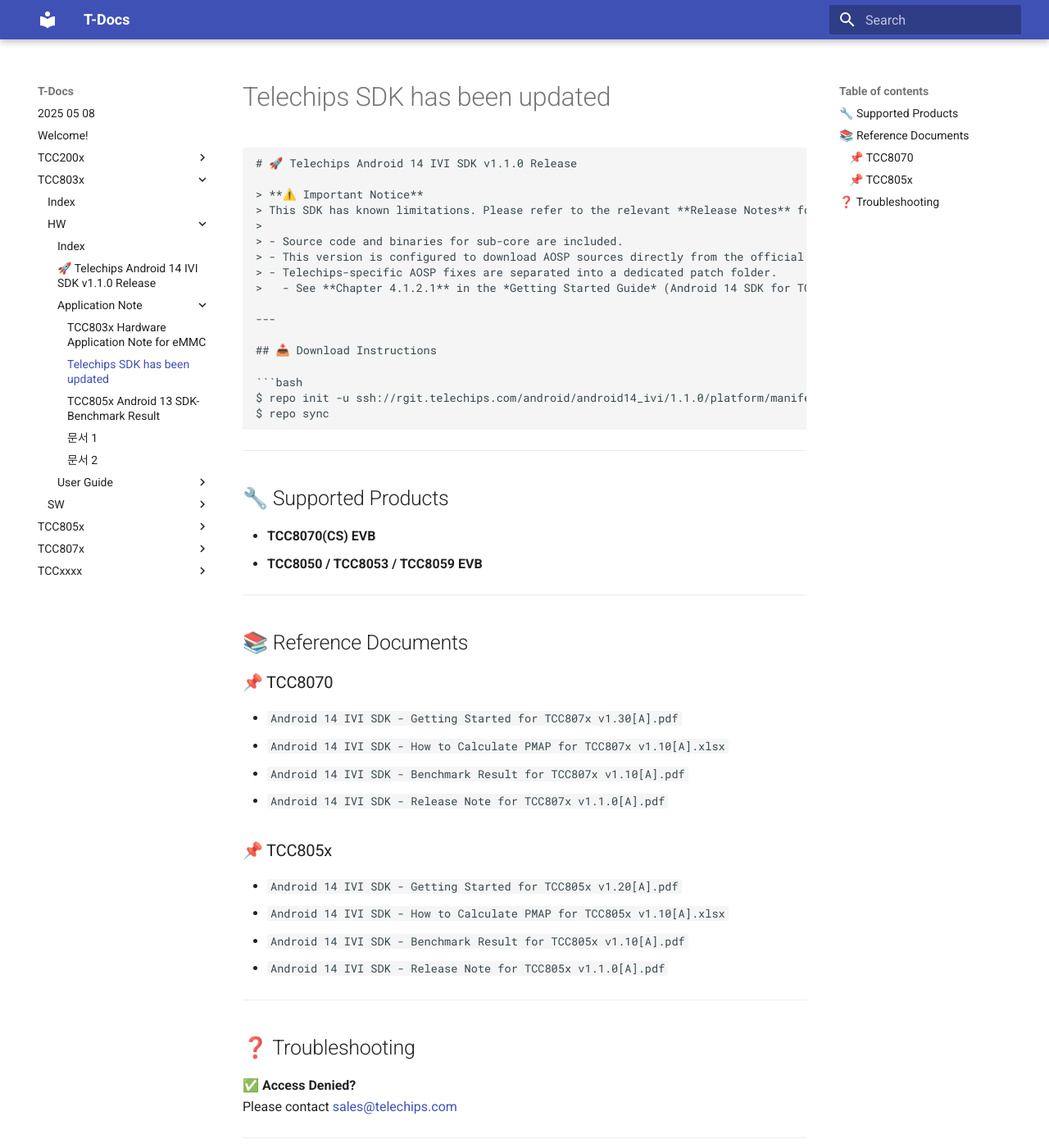
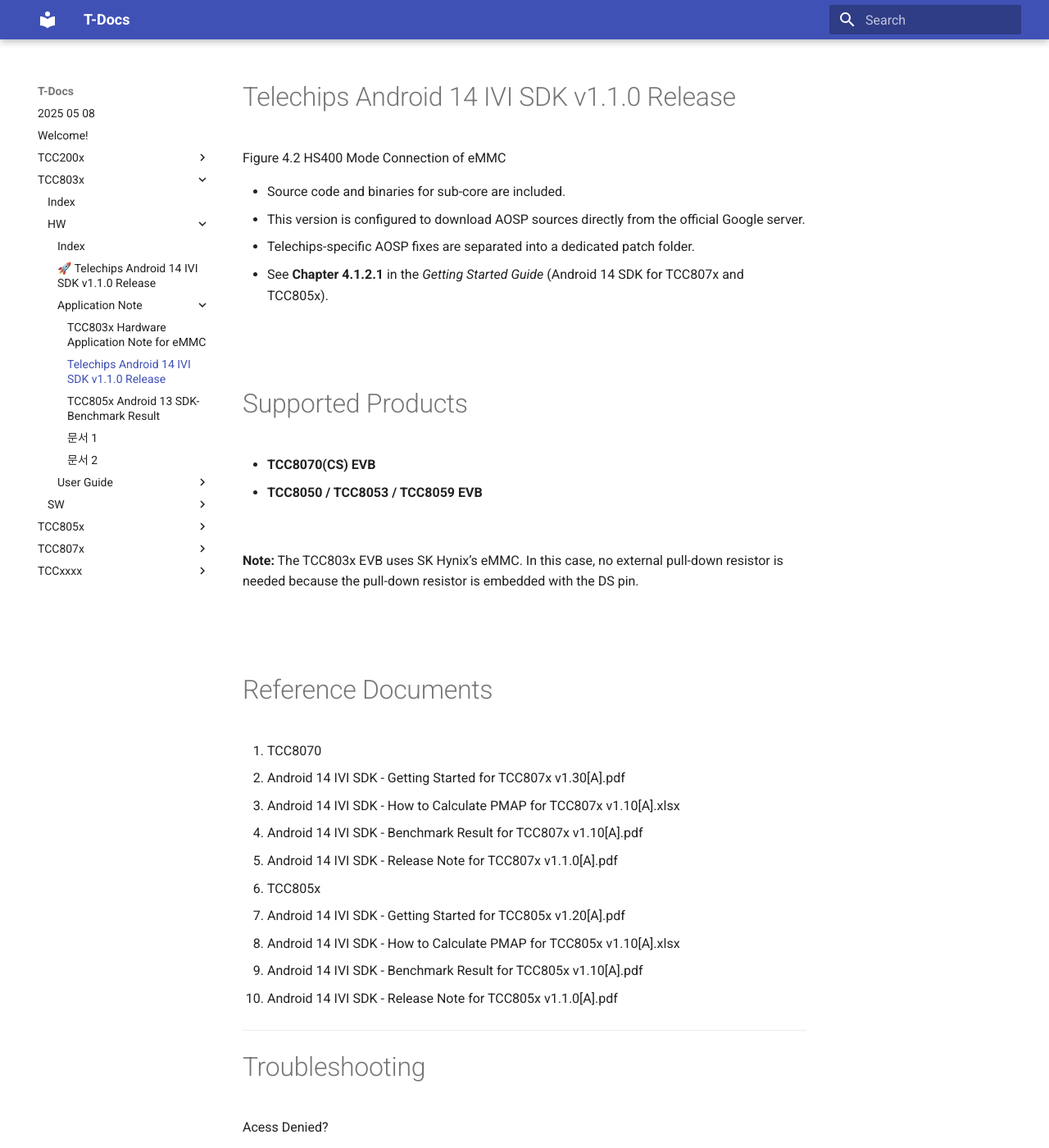
Before and after one commit to Ye-Eun-Kang/telechips-docs, an MkDocs documentation site: the page built from docs/TCC803x/HW/Application Note/Telechips SDK has been updated.md, in a window 1280 px wide and 1400 px high. Shown: the whole window at 82% size. Built offline with MkDocs 1.6.1 and Material for MkDocs 9.7.7, drawn with Linux system fonts in a browser that asks for light colours; some of the changed text lies outside the part shown.

Commit message:
Update Telechips SDK has been updated.md
updaed

````diff
--- a/docs/TCC803x/HW/Application Note/Telechips SDK has been updated.md
+++ b/docs/TCC803x/HW/Application Note/Telechips SDK has been updated.md
@@ -1,54 +1,50 @@
-```markdown
-# 🚀 Telechips Android 14 IVI SDK v1.1.0 Release
+# Telechips Android 14 IVI SDK v1.1.0 Release
 
-> **⚠️ Important Notice**
-> This SDK has known limitations. Please refer to the relevant **Release Notes** for detailed information.
->
-> - Source code and binaries for sub-core are included.
-> - This version is configured to download AOSP sources directly from the official Google server.
-> - Telechips-specific AOSP fixes are separated into a dedicated patch folder.
->   - See **Chapter 4.1.2.1** in the *Getting Started Guide* (Android 14 SDK for TCC807x and TCC805x).
+Figure 4.2 HS400 Mode Connection of eMMC
 
----
+- Source code and binaries for sub-core are included.
+- This version is configured to download AOSP sources directly from the official Google server.
+- Telechips-specific AOSP fixes are separated into a dedicated patch folder.
+  - See **Chapter 4.1.2.1** in the *Getting Started Guide* (Android 14 SDK for TCC807x and TCC805x).
 
-## 📥 Download Instructions
+  &nbsp;
 
-```bash
-$ repo init -u ssh://rgit.telechips.com/android/android14_ivi/1.1.0/platform/manifest -b android14_ivi_1.1.0 -m default.xml
-$ repo sync
-```
+  &nbsp;
 
----
-
-## 🔧 Supported Products
+# Supported Products
 
 - **TCC8070(CS) EVB**
 - **TCC8050 / TCC8053 / TCC8059 EVB**
 
----
+&nbsp;
 
-## 📚 Reference Documents
+**Note:** The TCC803x EVB uses SK Hynix’s eMMC. In this case, no external pull-down resistor is needed because the pull-down resistor is embedded with the DS pin.
 
-### 📌 TCC8070
+&nbsp;
 
-- `Android 14 IVI SDK - Getting Started for TCC807x v1.30[A].pdf`
-- `Android 14 IVI SDK - How to Calculate PMAP for TCC807x v1.10[A].xlsx`
-- `Android 14 IVI SDK - Benchmark Result for TCC807x v1.10[A].pdf`
-- `Android 14 IVI SDK - Release Note for TCC807x v1.1.0[A].pdf`
+&nbsp;
 
-### 📌 TCC805x
+# Reference Documents
 
-- `Android 14 IVI SDK - Getting Started for TCC805x v1.20[A].pdf`
-- `Android 14 IVI SDK - How to Calculate PMAP for TCC805x v1.10[A].xlsx`
-- `Android 14 IVI SDK - Benchmark Result for TCC805x v1.10[A].pdf`
-- `Android 14 IVI SDK - Release Note for TCC805x v1.1.0[A].pdf`
+1. TCC8070
+- Android 14 IVI SDK - Getting Started for TCC807x v1.30[A].pdf
+- Android 14 IVI SDK - How to Calculate PMAP for TCC807x v1.10[A].xlsx
+- Android 14 IVI SDK - Benchmark Result for TCC807x v1.10[A].pdf
+- Android 14 IVI SDK - Release Note for TCC807x v1.1.0[A].pdf
+2. TCC805x
+- Android 14 IVI SDK - Getting Started for TCC805x v1.20[A].pdf
+- Android 14 IVI SDK - How to Calculate PMAP for TCC805x v1.10[A].xlsx
+- Android 14 IVI SDK - Benchmark Result for TCC805x v1.10[A].pdf
+- Android 14 IVI SDK - Release Note for TCC805x v1.1.0[A].pdf
 
 ---
 
-## ❓ Troubleshooting
+# Troubleshooting
+Acess Denied?
 
-✅ **Access Denied?**
-Please contact [sales@telechips.com](mailto:sales@telechips.com)
+Contact Telechips for more details: [sales@telechips.com](mailto:sales@telechips.com)
+
+&nbsp;
 
 ---
 ```
````
